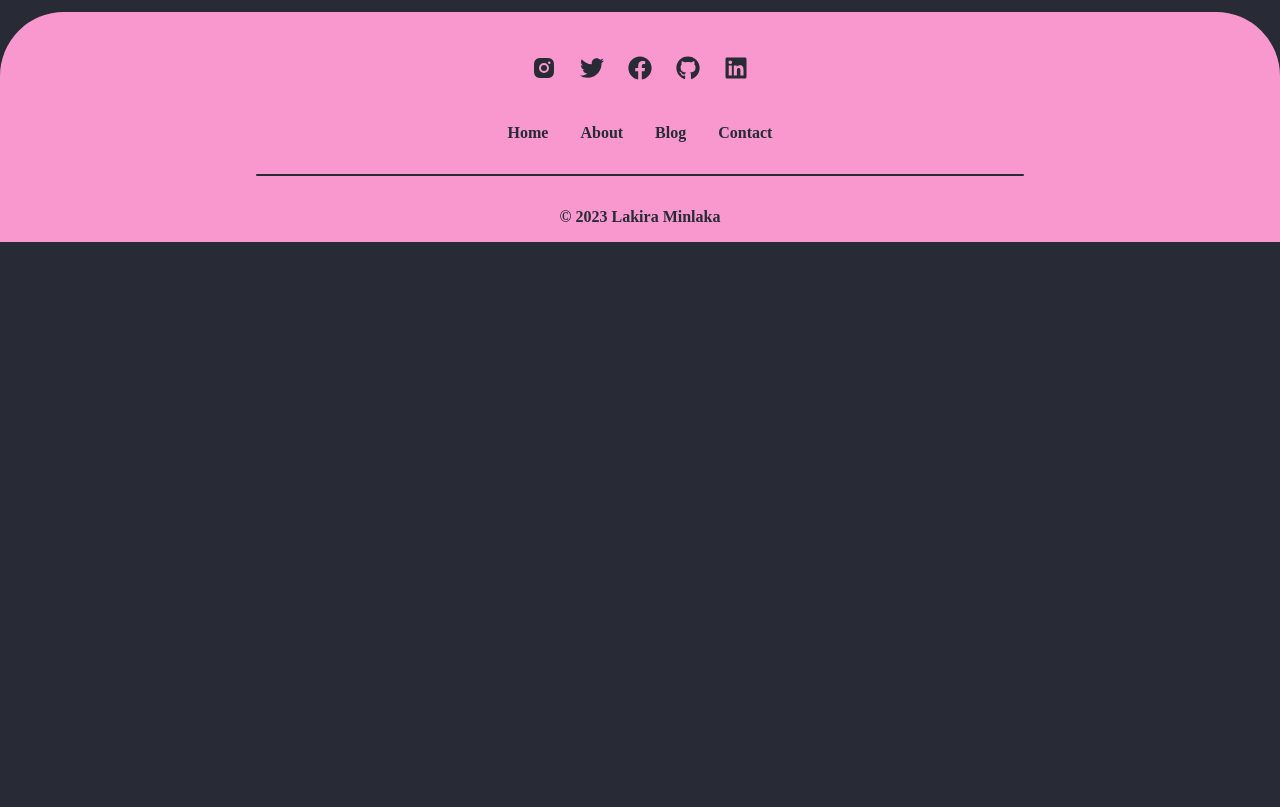
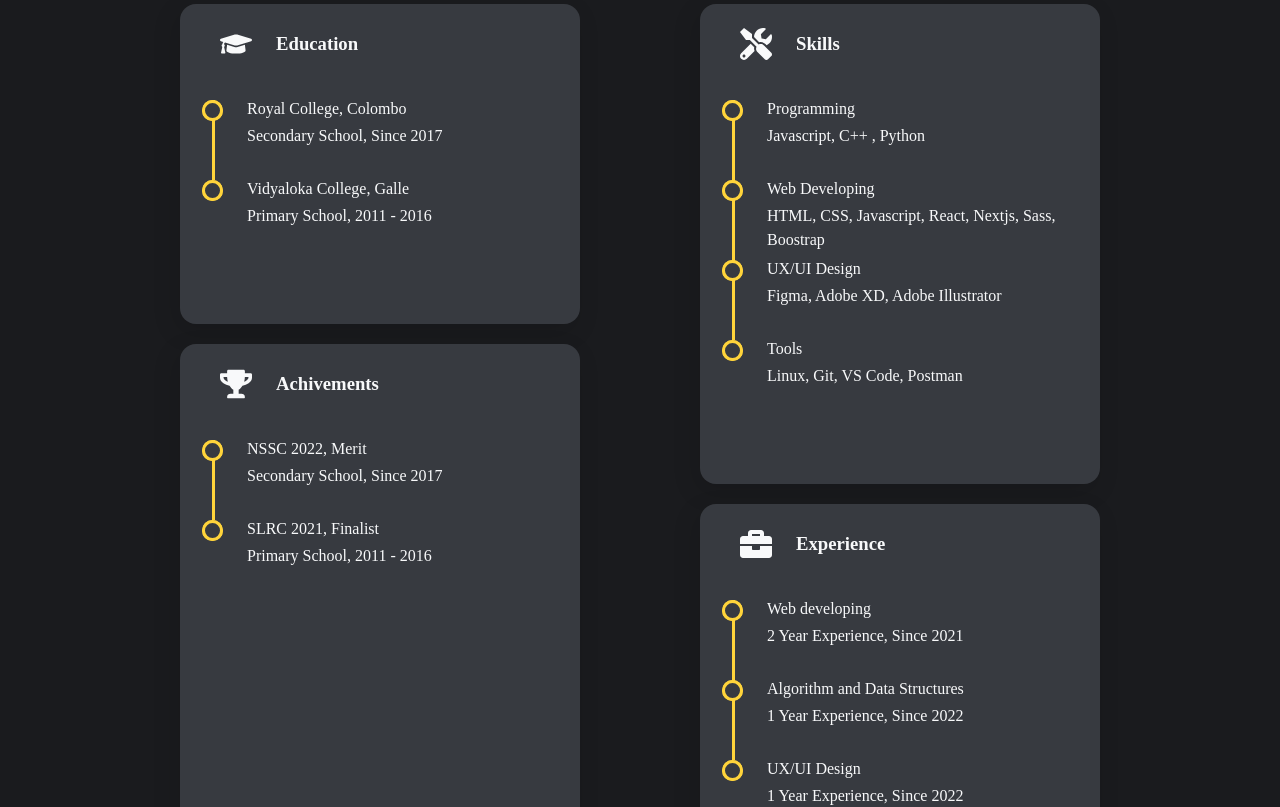
Before and after one commit to LakiraMD/My-Portfolio, a Next.js app: page /about in a window 1280 px wide. Shown: the part 880-1687 px from the top of the page. Before the commit the page ends 1122 px from the top, so only its background shows below. Built offline with nearby package versions, Linux system fonts and the light colour scheme.

Commit message:
add another section to about pg and fix some bugs

```diff
--- a/src/pages/_app.js
+++ b/src/pages/_app.js
@@ -30,7 +30,7 @@ export default function App({ Component, pageProps }) {
           } else {
             loader.style.display = "none";
           }
-        }, 3000);
+        }, 1000);
       }
     }
   }, []);
--- a/src/pages/about.js
+++ b/src/pages/about.js
@@ -1,12 +1,12 @@
 import Footer from "@/components/Footer";
 import Navbar from "@/components/Navbar";
 import React from "react";
+import { FaBriefcase, FaGraduationCap, FaHeart, FaTools, FaTrophy } from "react-icons/fa";
 import styles from "../styles/About.module.css";
 
 function about() {
   return (
     <div className="component">
-      <Navbar />
       <div className={styles.container}>
         <div className={styles.header}>
           <h1>Discover the person behind the code</h1>
@@ -24,6 +24,129 @@ function about() {
           in the world of technology.
         </p>
       </div>
+      <div className={styles.grid}>
+        <div className={`${styles.gridItem} ${styles.education}`}>
+          <div className={styles.itemTitle}>
+            <div className={styles.titleIcon}>
+              <FaGraduationCap />
+            </div>
+            <h3 className={styles.titleText}>Education</h3>
+          </div>
+          <ol className={styles.timeline}>
+            <li className={styles.timelineItem}>
+              <h4 className={styles.timelineItemText}>
+                Royal College, Colombo
+              </h4>
+              <p className={styles.timelineItemPara}>
+                Secondary School, Since 2017
+              </p>
+            </li>
+            <li className={styles.timelineItem}>
+              <h4 className={styles.timelineItemText}>
+                Vidyaloka College, Galle
+              </h4>
+              <p className={styles.timelineItemPara}>
+                Primary School, 2011 - 2016
+              </p>
+            </li>
+          </ol>
+        </div>
+        <div className={`${styles.gridItem} ${styles.skills}`}>
+          <div className={styles.itemTitle}>
+            <div className={styles.titleIcon}>
+              <FaTools />
+            </div>
+            <h3 className={styles.titleText}>Skills</h3>
+          </div>
+          <ol className={styles.timeline}>
+            <li className={styles.timelineItem}>
+              <h4 className={styles.timelineItemText}>Programming</h4>
+              <p className={styles.timelineItemPara}>
+                Javascript, C++ , Python
+              </p>
+            </li>
+            <li className={styles.timelineItem}>
+              <h4 className={styles.timelineItemText}>Web Developing</h4>
+              <p className={styles.timelineItemPara}>
+                HTML, CSS, Javascript, React, Nextjs, Sass, Boostrap
+              </p>
+            </li>
+            <li className={styles.timelineItem}>
+              <h4 className={styles.timelineItemText}>UX/UI Design</h4>
+              <p className={styles.timelineItemPara}>
+                Figma, Adobe XD, Adobe Illustrator
+              </p>
+            </li>
+            <li className={styles.timelineItem}>
+              <h4 className={styles.timelineItemText}>Tools</h4>
+              <p className={styles.timelineItemPara}>
+                Linux, Git, VS Code, Postman
+              </p>
+            </li>
+          </ol>
+        </div>
+        <div className={`${styles.gridItem} ${styles.achivements}`}>
+          <div className={styles.itemTitle}>
+            <div className={styles.titleIcon}>
+              <FaTrophy />
+            </div>
+            <h3 className={styles.titleText}>Achivements</h3>
+          </div>
+          <ol className={styles.timeline}>
+            <li className={styles.timelineItem}>
+              <h4 className={styles.timelineItemText}>
+                NSSC 2022, Merit
+              </h4>
+              <p className={styles.timelineItemPara}>
+                Secondary School, Since 2017
+              </p>
+            </li>
+            <li className={styles.timelineItem}>
+              <h4 className={styles.timelineItemText}>
+                SLRC 2021, Finalist
+              </h4>
+              <p className={styles.timelineItemPara}>
+                Primary School, 2011 - 2016
+              </p>
+            </li>
+          </ol>
+        </div>
+        <div className={`${styles.gridItem} ${styles.experience}`}>
+          <div className={styles.itemTitle}>
+            <div className={styles.titleIcon}>
+              <FaBriefcase />
+            </div>
+            <h3 className={styles.titleText}>Experience</h3>
+          </div>
+          <ol className={styles.timeline}>
+            <li className={styles.timelineItem}>
+              <h4 className={styles.timelineItemText}>
+                Web developing
+              </h4>
+              <p className={styles.timelineItemPara}>
+                2 Year Experience, Since 2021
+              </p>
+            </li>
+            <li className={styles.timelineItem}>
+              <h4 className={styles.timelineItemText}>
+                Algorithm and Data Structures
+              </h4>
+              <p className={styles.timelineItemPara}>
+                1 Year Experience, Since 2022
+              </p>
+            </li>
+            <li className={styles.timelineItem}>
+              <h4 className={styles.timelineItemText}>
+                UX/UI Design
+              </h4>
+              <p className={styles.timelineItemPara}>
+                1 Year Experience, Since 2022
+              </p>
+            </li>
+          </ol>
+        </div>
+      </div>
+      <Navbar />
       <Footer />
     </div>
   );
--- a/src/styles/About.module.css
+++ b/src/styles/About.module.css
@@ -7,9 +7,9 @@
   margin-top: 60px;
 }
 .header {
-    padding: 4rem;
-    font-size: 1.5rem;
-    text-align: center;
+  padding: 4rem;
+  font-size: 1.5rem;
+  text-align: center;
 }
 .headerImage {
   width: 30%;
@@ -24,11 +24,134 @@
   margin-bottom: 1.5rem;
 }
 
+.grid {
+  display: grid;
+  grid-template-columns: 1fr 1fr;
+  grid-gap: 1rem;
+  grid-row-gap: 20px;
+  margin: 1.5rem auto;
+  align-items: flex-start;
+  justify-items: center;
+  width: 80%;
+}
+.gridItem {
+  width: 25rem;
+  min-height: 10rem;
+  padding: 1rem 2rem;
+  border: none;
+  border-radius: 1rem;
+  background: var(--background-2);
+  box-shadow: -4px 8px 24px #00000020;
+  display: flex;
+  flex-direction: column;
+  align-items: flex-start;
+  justify-content: flex-start;
+}
+.education {
+  height: 20rem;
+  grid-row: span 2;
+}
+.skills {
+  height: 30rem;
+  grid-row: span 3;
+}
+.achivements {
+  height: 30rem;
+  grid-row: span 3;
+}
+.experience {
+  height: 20rem;
+  grid-row: span 2;
+}
+.itemTitle {
+  display: flex;
+  justify-content: start;
+  gap: 1rem;
+  align-items: center;
+  width: 80%;
+}
+.titleIcon {
+  width: 3rem;
+  height: 3rem;
+  border-radius: 50%;
+  display: flex;
+  align-items: center;
+  justify-content: center;
+  font-size: 2rem;
+}
+.titletext {
+  font-size: 1.5rem;
+  font-weight: 600;
+}
+.timeline {
+  margin-top: 2rem;
+}
+.timeline .timelineItem {
+  list-style: none;
+  padding: 0;
+}
+.timelineItem {
+  padding-bottom: 1.5rem;
+  border-left: 3px solid var(--pink);
+  position: relative;
+  height: 5rem;
+}
+.timeline > li:last-child {
+  border: 0px;
+  margin-left: 3px;
+  padding-bottom: 0;
+}
+.timelineItem ::before {
+  content: "";
+  width: 15px;
+  height: 15px;
+  background: var(--background-2);
+  border: 3px solid var(--pink);
+  border-radius: 50%;
+  position: absolute;
+  left: -13px;
+  top: 0px;
+}
+.timelineItemText {
+  font-weight: 500;
+  margin-left: 2rem;
+}
+.timelineItemPara {
+  margin-left: 2rem;
+  line-height: 1.5;
+  margin-top: 0.4rem;
+}
 @media (max-width: 768px) {
- .header{
+  .header {
     width: 90%;
- }
- .paragraph {
+  }
+  .paragraph {
     width: 80%;
+  }
+  .grid {
+    width: 90%;
+    grid-template-columns: repeat(auto-fit, minmax(25rem, 1fr));
+  }
 }
+@media screen and (max-width: 600px) {
+    .header{
+        width: 100%;
+        font-size: 1.3rem;
+        padding: 2rem 0;
+    }
+    .paragraph{
+        width: 100;
+        padding: 2rem 0;
+        text-align: justify;
+    }
+  .headerImage{
+    width: 80%;
+  }
+  .grid {
+    width: 95%;
+    grid-template-columns: 1fr;
+  }
+  .gridItem{
+    width: 100%;
+  }
 }
--- a/src/styles/Home.module.css
+++ b/src/styles/Home.module.css
@@ -3,8 +3,8 @@
   display: flex;
   justify-content: space-between;
   align-items: center;
-  height: 100vh;
-
+  min-height: 100vh;
+  overflow: hidden;
 }
 .section h1 {
   font-size: 36px;
@@ -14,7 +14,7 @@
 }
 .textContainer {
   width: 60%;
-  padding: 100px;
+  padding: 4rem;
   text-align: center;
   overflow: hidden;
   word-wrap: break-word;
--- a/src/styles/Navbar.module.css
+++ b/src/styles/Navbar.module.css
@@ -47,12 +47,19 @@
   display: flex;
   align-items: center;
   justify-content: center;
-  color: var(--text-color);
+  color: var(--pink);
   background-color: transparent;
   border: none;
   position: absolute;
   top: 1rem;
   right: 1rem;
+  transition: transform 1s;
+  transform: rotate(0deg);
+}
+
+.themetoggle:active{
+  transform: rotate(360deg);
+
 }
 .hamburger {
   display: none;
--- a/src/styles/globals.css
+++ b/src/styles/globals.css
@@ -1,18 +1,18 @@
 
 body,
 body[data-theme="light"] {
-  --background-color: #f5f5f5;
-  --text-color: #000000;
-  --pink: #ff69b4;
-  --background-2: #fafafa;
-  --color-x: #ffb6c1;
+  --background-color: #FFFFFF;
+  --text-color: #101C1A;
+  --pink: #228BE6;
+  --background-2: #E9ECEF;
+  --color-x: #212530;
 }
 
 body[data-theme="dark"] {
-  --background-color: #282a36;
-  --text-color: #f8f8f2;
-  --pink: #f898cf;
-  --background-2: #44475a;
+  --background-color: #1A1B1E;
+  --text-color: #F8F9FA;
+  --pink: #ffd43b;
+  --background-2: #373A40;
   --color-x: #8be9fd;
 }
 * {
```
Also changed, not shown: src/styles/Contact.module.css (+12 -1 lines), public/a.jpeg (added).
